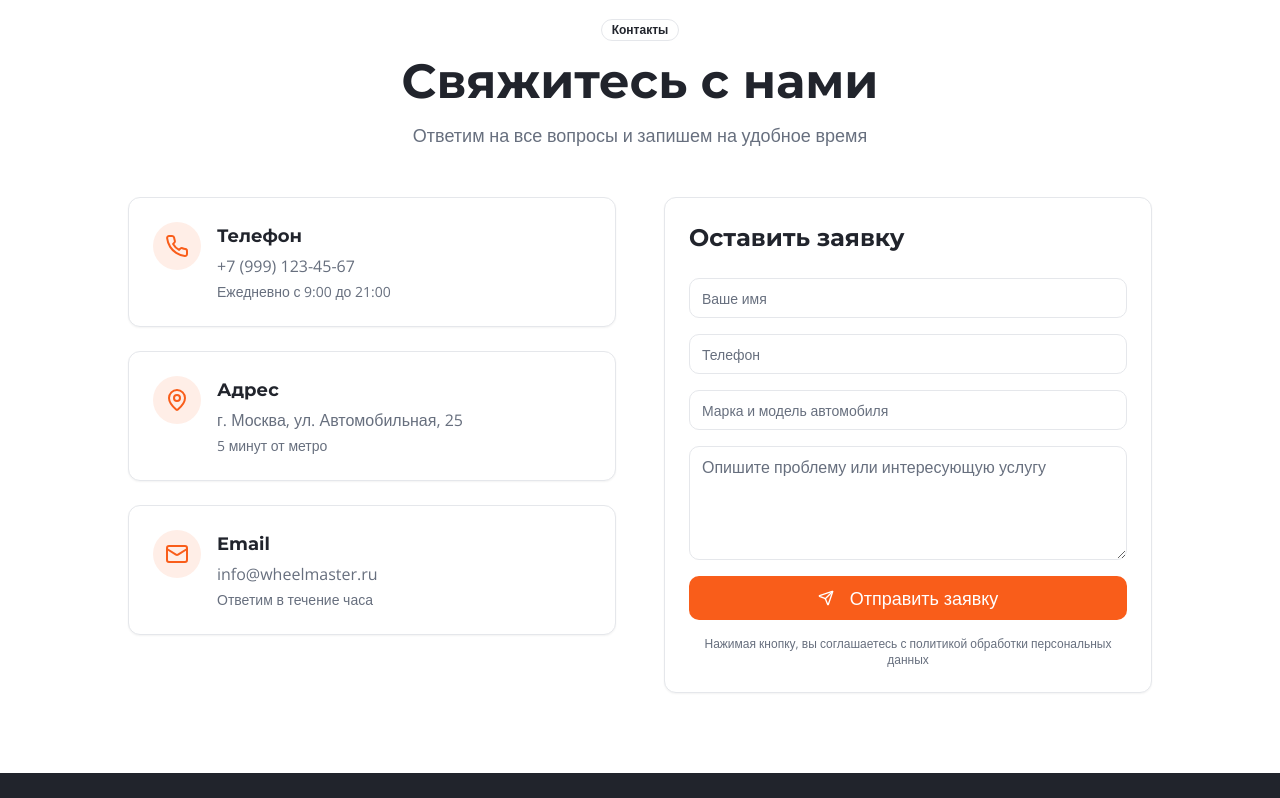
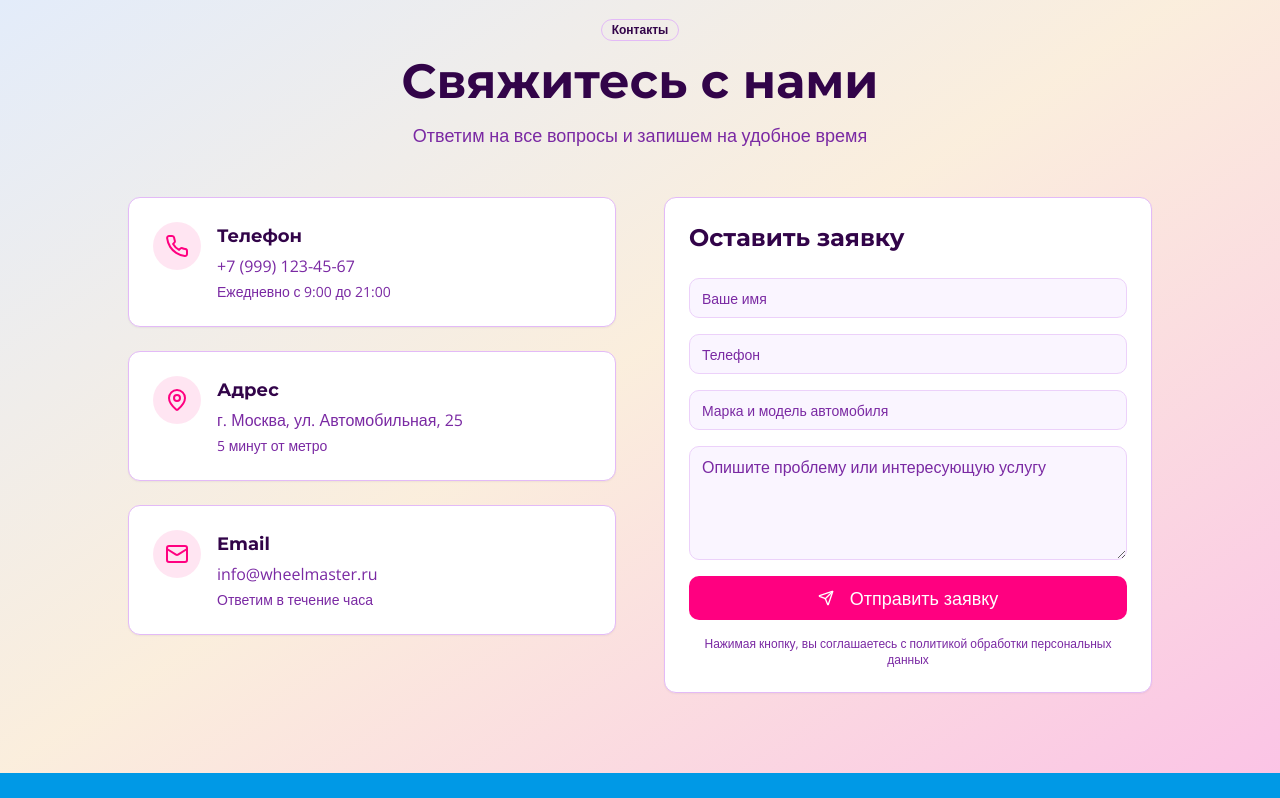
Before and after one commit to pr-poehali-dev/powder-coating-wheels, a React (Vite) app: page / in a window 1280 px wide. Shown: the part 4220-5018 px from the top of the page. Built offline with nearby package versions, Linux system fonts and the light colour scheme.

Commit message:
Яркий редизайн цветовой схемы

```diff
--- a/src/index.css
+++ b/src/index.css
@@ -6,33 +6,33 @@
 
 @layer base {
   :root {
-    --background: 0 0% 100%;
-    --foreground: 220 15% 15%;
+    --background: 270 100% 98%;
+    --foreground: 280 90% 15%;
 
     --card: 0 0% 100%;
-    --card-foreground: 220 15% 15%;
+    --card-foreground: 280 90% 15%;
 
     --popover: 0 0% 100%;
-    --popover-foreground: 220 15% 15%;
+    --popover-foreground: 280 90% 15%;
 
-    --primary: 18 95% 54%;
+    --primary: 330 100% 50%;
     --primary-foreground: 0 0% 100%;
 
-    --secondary: 220 15% 15%;
+    --secondary: 200 100% 45%;
     --secondary-foreground: 0 0% 100%;
 
-    --muted: 220 10% 96%;
-    --muted-foreground: 220 10% 45%;
+    --muted: 270 100% 95%;
+    --muted-foreground: 280 60% 40%;
 
-    --accent: 33 100% 60%;
-    --accent-foreground: 220 15% 15%;
+    --accent: 45 100% 55%;
+    --accent-foreground: 280 90% 15%;
 
-    --destructive: 0 84.2% 60.2%;
+    --destructive: 0 100% 60%;
     --destructive-foreground: 0 0% 100%;
 
-    --border: 220 13% 91%;
-    --input: 220 13% 91%;
-    --ring: 18 95% 54%;
+    --border: 280 80% 85%;
+    --input: 280 80% 90%;
+    --ring: 330 100% 50%;
 
     --radius: 0.75rem;
 
--- a/src/pages/Index.tsx
+++ b/src/pages/Index.tsx
@@ -155,7 +155,7 @@ export default function Index() {
         </div>
       </header>
 
-      <section className="pt-32 pb-20 bg-gradient-to-br from-primary/10 via-accent/5 to-background">
+      <section className="pt-32 pb-20 bg-gradient-to-br from-primary/15 via-accent/10 to-secondary/15">
         <div className="container mx-auto px-4">
           <div className="max-w-4xl mx-auto text-center animate-fade-in">
             <Badge className="mb-4 text-base px-4 py-1">Профессиональный ремонт дисков</Badge>
@@ -195,7 +195,7 @@ export default function Index() {
         </div>
       </section>
 
-      <section id="services" className="py-20 bg-muted/30">
+      <section id="services" className="py-20 bg-gradient-to-r from-secondary/20 to-primary/20">
         <div className="container mx-auto px-4">
           <div className="text-center mb-12 animate-fade-in">
             <Badge variant="outline" className="mb-4">Наши услуги</Badge>
@@ -229,7 +229,7 @@ export default function Index() {
         </div>
       </section>
 
-      <section id="portfolio" className="py-20">
+      <section id="portfolio" className="py-20 bg-gradient-to-l from-accent/15 via-primary/10 to-transparent">
         <div className="container mx-auto px-4">
           <div className="text-center mb-12">
             <Badge variant="outline" className="mb-4">Портфолио</Badge>
@@ -263,7 +263,7 @@ export default function Index() {
         </div>
       </section>
 
-      <section id="pricing" className="py-20 bg-muted/30">
+      <section id="pricing" className="py-20 bg-gradient-to-tr from-primary/10 via-secondary/15 to-accent/20">
         <div className="container mx-auto px-4">
           <div className="text-center mb-12">
             <Badge variant="outline" className="mb-4">Прайс-лист</Badge>
@@ -305,7 +305,7 @@ export default function Index() {
         </div>
       </section>
 
-      <section id="about" className="py-20">
+      <section id="about" className="py-20 bg-gradient-to-bl from-secondary/15 via-accent/10 to-primary/15">
         <div className="container mx-auto px-4">
           <div className="grid md:grid-cols-2 gap-12 items-center">
             <div>
@@ -354,7 +354,7 @@ export default function Index() {
         </div>
       </section>
 
-      <section id="faq" className="py-20 bg-muted/30">
+      <section id="faq" className="py-20 bg-gradient-to-r from-accent/20 to-secondary/10">
         <div className="container mx-auto px-4">
           <div className="text-center mb-12">
             <Badge variant="outline" className="mb-4">FAQ</Badge>
@@ -378,7 +378,7 @@ export default function Index() {
         </div>
       </section>
 
-      <section id="contacts" className="py-20">
+      <section id="contacts" className="py-20 bg-gradient-to-tl from-primary/20 via-accent/15 to-secondary/10">
         <div className="container mx-auto px-4">
           <div className="text-center mb-12">
             <Badge variant="outline" className="mb-4">Контакты</Badge>
```
Also changed, not shown: 1 other file (tests, documents, lock files or other folders).
